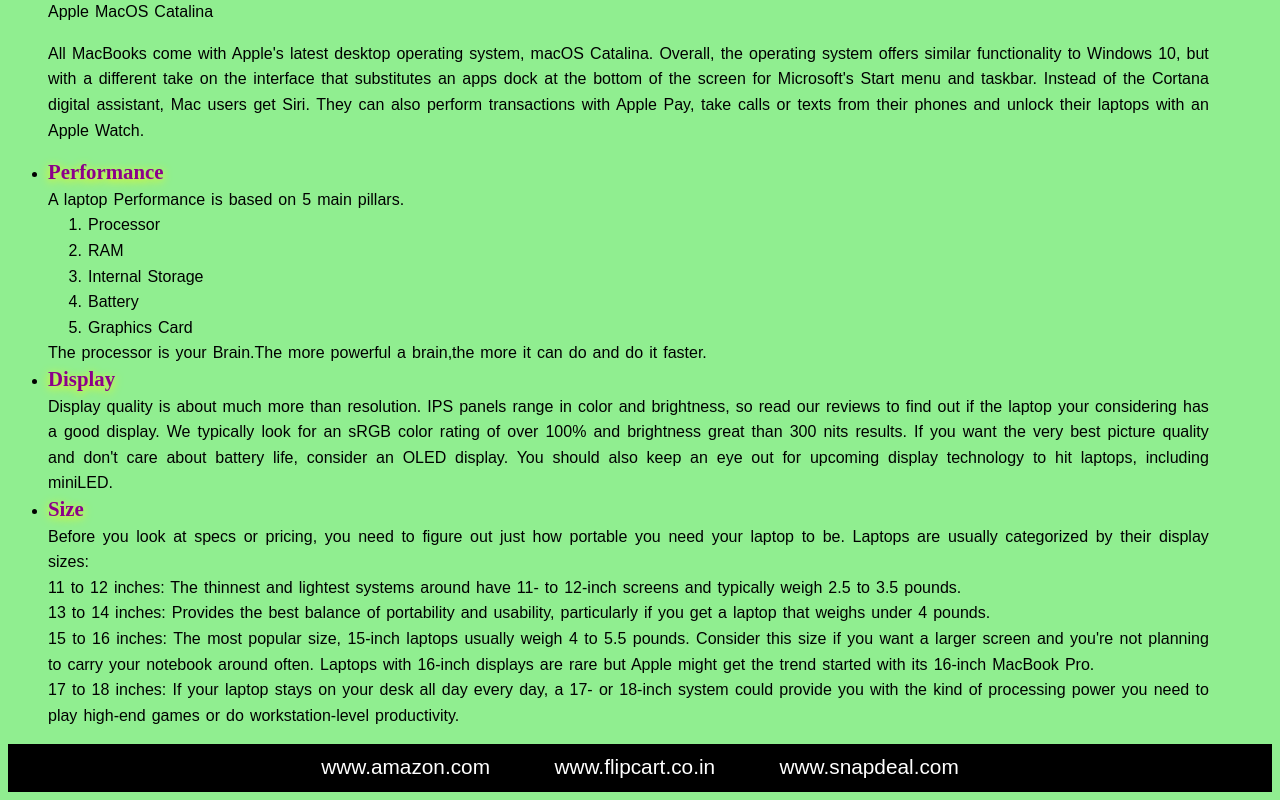
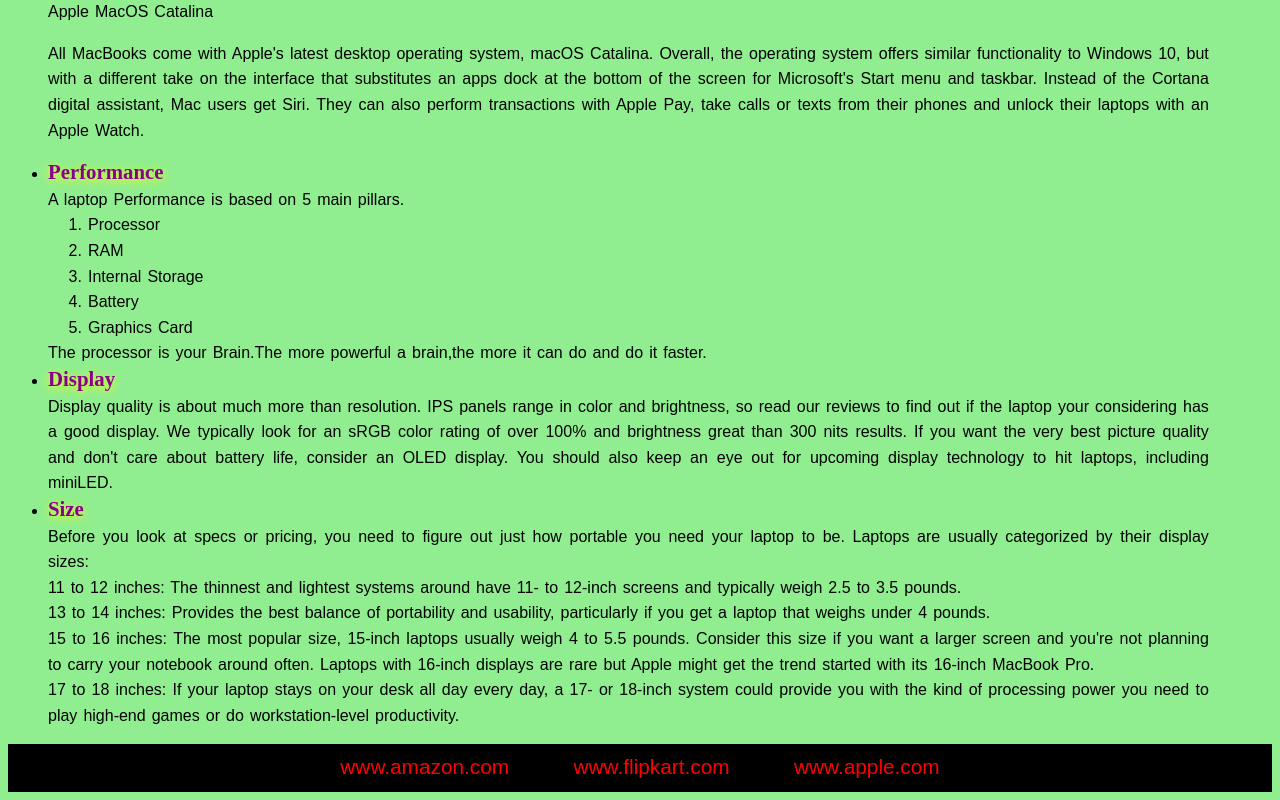
Before and after one commit to geetanjalikore/PLP-FCC, a plain HTML site: page index.html in a window 1280 px wide. Shown: the part 955-1755 px from the top of the page. Drawn offline with Linux system fonts and the light colour scheme.

Commit message:
completed designing for header and section 1

```diff
--- a/css/style.css
+++ b/css/style.css
@@ -96,5 +96,5 @@ header #nav-bar a:hover{
 
 #other-sites .footer li a{
     text-decoration: none;
-    color: white;
+    color:red;
 }
--- a/index.html
+++ b/index.html
@@ -85,9 +85,9 @@
 
     <section id="other-sites">
         <ul id="list-site" class="footer">
-            <li><a href="#">www.amazon.com</a></li>
-            <li><a href="#">www.flipcart.co.in</a></li>
-            <li><a href="#">www.snapdeal.com</a></li>
+            <li><a href="#https://www.amazon.com/Apple-MacBook-Pro-Mid-2019/dp/B07V9ZM8VP/ref=asc_df_B07V9ZM8VP/?tag=bingshoppinga-20&linkCode=df0&hvadid=&hvpos=&hvnetw=o&hvrand=&hvpone=&hvptwo=&hvqmt=e&hvdev=c&hvdvcmdl=&hvlocint=&hvlocphy=&hvtargid=pla-4583520387351002&psc=1">www.amazon.com</a></li>
+            <li><a href="#https://www.flipkart.com/search?q=apple+macbook+pro&sid=6bo%2Cb5g&as=on&as-show=on&otracker=AS_QueryStore_OrganicAutoSuggest_2_9_na_na_na&otracker1=AS_QueryStore_OrganicAutoSuggest_2_9_na_na_na&as-pos=2&as-type=RECENT&suggestionId=apple+macbook+pro%7CLaptops&requestId=8d77418d-10e0-433f-80e2-99a428e161b9&as-backfill=on">www.flipkart.com</a></li>
+            <li><a href="https://www.apple.com/macbook-pro-16/" target="blank">www.apple.com</a></li>
         </ul>
     </section>
 </div>
```
